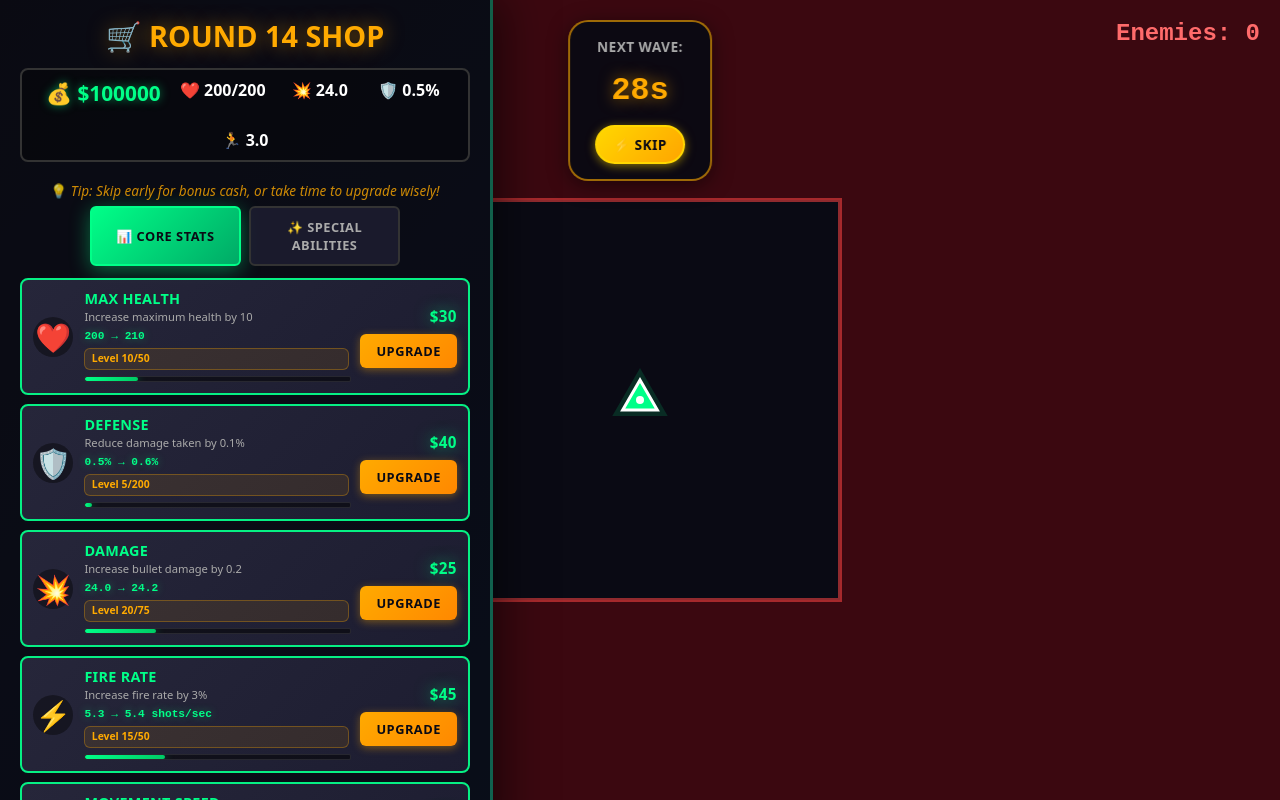
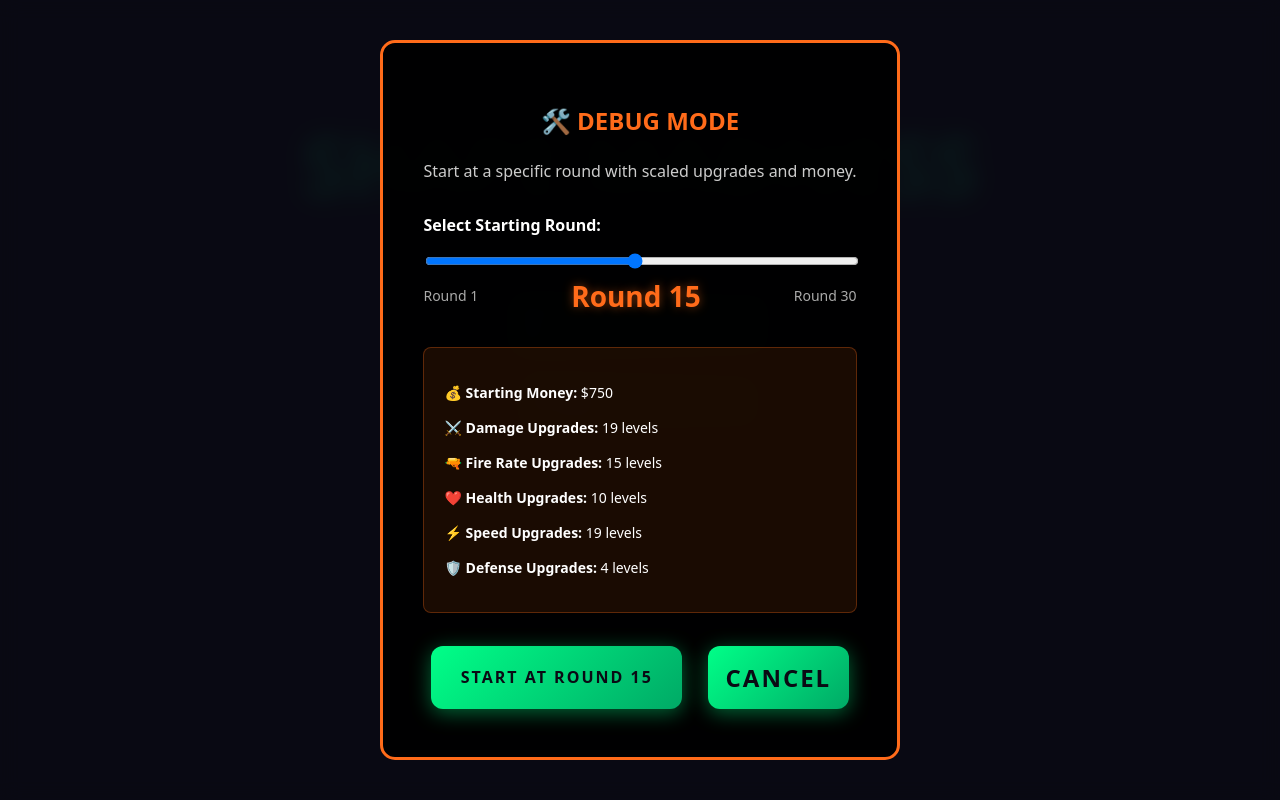
Before and after one commit to AnonUserThatsVeryAnon/ShapeMadness, a React (Vite) app: page / in a window 1280 px wide. Both pictures are taken after a click on the element "SHAPE MADNESS". Built offline with nearby package versions, Linux system fonts and the light colour scheme.

Commit message:
fix: Ensure valid placement

```diff
--- a/src/App.tsx
+++ b/src/App.tsx
@@ -53,6 +53,7 @@ import {
 // UI Components
 import { EnemyCard } from "./components/EnemyCard";
 import { CodexMenu } from "./components/CodexMenu";
+import { DebugMenu } from "./components/DebugMenu";
 import { ShopMenu } from "./components/ShopMenu";
 import { GameHUD } from "./components/GameHUD";
 import { GameMenu } from "./components/GameMenu";
@@ -83,6 +84,9 @@ function App() {
   const [showingCard, setShowingCard] = useState<EnemyType | null>(null);
   const [showCodex, setShowCodex] = useState(false);
   const codexStateRef = useRef<CodexState>(getCodexState());
+
+  // Debug mode state
+  const [showDebugMenu, setShowDebugMenu] = useState(false);
   const pendingDiscoveriesRef = useRef<EnemyType[]>([]); // Queue for end-of-round card display
 
   // Game state refs (for game loop access)
@@ -269,7 +273,8 @@ function App() {
     enemiesRef.current = spawnEnemiesForRound(
       statsRef.current.round,
       CANVAS_WIDTH,
-      CANVAS_HEIGHT
+      CANVAS_HEIGHT,
+      playZoneRef.current
     );
 
     // Check if boss spawned and add entrance effects
@@ -346,58 +351,64 @@ function App() {
     startRound();
   };
 
-  // Debug function to skip to wave 15 boss fight with good upgrades
-  const activateDebugMode = () => {
+  // Debug function to skip to specific wave with good upgrades
+  const activateDebugMode = (targetRound: number = 15) => {
     const player = playerRef.current;
     const stats = statsRef.current;
 
     // Reset game state first
     resetUpgrades();
 
-    // Give moderate upgrades (not maxed, but competitive)
+    // Give moderate upgrades (scaled with target round)
     const damageUpgrade = UPGRADES.find((u) => u.id === "damage");
     const fireRateUpgrade = UPGRADES.find((u) => u.id === "fire_rate");
     const healthUpgrade = UPGRADES.find((u) => u.id === "health");
     const speedUpgrade = UPGRADES.find((u) => u.id === "speed");
     const defenseUpgrade = UPGRADES.find((u) => u.id === "defense");
 
-    // Apply 20 levels of key upgrades for boss fight readiness
+    // Scale upgrades based on target round
+    const damageLevels = Math.min(20, Math.floor(targetRound * 1.3));
+    const fireRateLevels = Math.min(15, Math.floor(targetRound));
+    const healthLevels = Math.min(10, Math.floor(targetRound * 0.7));
+    const speedLevels = Math.min(20, Math.floor(targetRound * 1.3));
+    const defenseLevels = Math.min(5, Math.floor(targetRound * 0.3));
+
     if (damageUpgrade) {
-      for (let i = 0; i < 20; i++) {
+      for (let i = 0; i < damageLevels; i++) {
         damageUpgrade.currentLevel++;
         damageUpgrade.effect(player);
       }
     }
     if (fireRateUpgrade) {
-      for (let i = 0; i < 15; i++) {
+      for (let i = 0; i < fireRateLevels; i++) {
         fireRateUpgrade.currentLevel++;
         fireRateUpgrade.effect(player);
       }
     }
     if (healthUpgrade) {
-      for (let i = 0; i < 10; i++) {
+      for (let i = 0; i < healthLevels; i++) {
         healthUpgrade.currentLevel++;
         healthUpgrade.effect(player);
       }
     }
     if (speedUpgrade) {
-      for (let i = 0; i < 20; i++) {
+      for (let i = 0; i < speedLevels; i++) {
         speedUpgrade.currentLevel++;
         speedUpgrade.effect(player);
       }
     }
     if (defenseUpgrade) {
-      for (let i = 0; i < 5; i++) {
+      for (let i = 0; i < defenseLevels; i++) {
         defenseUpgrade.currentLevel++;
         defenseUpgrade.effect(player);
       }
     }
 
-    // Give money for shop
-    player.money = 100000;
-
-    // Set to round 14 so startRound() increments to 15
-    stats.round = 14;
+    // Give money scaled with round
+    player.money = Math.max(500, targetRound * 50);
+
+    // Set to target round - 1 so startRound() increments to target
+    stats.round = targetRound - 1;
     stats.score = 0;
     stats.kills = 0;
     stats.combo = 0;
@@ -421,7 +432,7 @@ function App() {
     // Force UI update
     forceUpdate({});
 
-    // Enter shop before boss fight
+    // Enter shop before starting
     setGameState(GameState.SHOP);
     setWaveTimer(30);
 
@@ -1985,10 +1996,7 @@ function App() {
             startRound();
           }}
           onShowCodex={() => setShowCodex(true)}
-          onDebugMode={() => {
-            initializePlayer();
-            activateDebugMode();
-          }}
+          onDebugMode={() => setShowDebugMenu(true)}
         />
       )}
 
@@ -2072,6 +2080,18 @@ function App() {
         />
       )}
 
+      {/* Debug Menu */}
+      {showDebugMenu && (
+        <DebugMenu
+          onClose={() => setShowDebugMenu(false)}
+          onStartDebug={(targetRound) => {
+            initializePlayer();
+            activateDebugMode(targetRound);
+            setShowDebugMenu(false);
+          }}
+        />
+      )}
+
       {showCodex && <CodexMenu onClose={() => setShowCodex(false)} />}
     </div>
   );
--- /dev/null
+++ b/src/components/DebugMenu.tsx
@@ -0,0 +1,159 @@
+import { useState } from "react";
+
+interface DebugMenuProps {
+  onClose: () => void;
+  onStartDebug: (targetRound: number) => void;
+}
+
+export function DebugMenu({ onClose, onStartDebug }: DebugMenuProps) {
+  const [debugRound, setDebugRound] = useState(15);
+
+  // Calculate scaled values based on round
+  const startingMoney = Math.max(500, debugRound * 50);
+  const damageLevels = Math.min(20, Math.floor(debugRound * 1.3));
+  const fireRateLevels = Math.min(15, Math.floor(debugRound));
+  const healthLevels = Math.min(10, Math.floor(debugRound * 0.7));
+  const speedLevels = Math.min(20, Math.floor(debugRound * 1.3));
+  const defenseLevels = Math.min(5, Math.floor(debugRound * 0.3));
+
+  return (
+    <div className="menu-overlay" style={{ zIndex: 1001 }}>
+      <div
+        style={{
+          backgroundColor: "rgba(0, 0, 0, 0.95)",
+          padding: "40px",
+          borderRadius: "15px",
+          border: "3px solid #ff6b1a",
+          maxWidth: "500px",
+          margin: "0 auto",
+        }}
+      >
+        <h2
+          style={{
+            color: "#ff6b1a",
+            marginBottom: "20px",
+            textAlign: "center",
+          }}
+        >
+          🛠️ DEBUG MODE
+        </h2>
+        <p
+          style={{
+            marginBottom: "30px",
+            color: "#ccc",
+            textAlign: "center",
+          }}
+        >
+          Start at a specific round with scaled upgrades and money.
+        </p>
+
+        <div style={{ marginBottom: "30px" }}>
+          <label
+            style={{
+              display: "block",
+              marginBottom: "10px",
+              color: "#fff",
+              fontWeight: "bold",
+            }}
+          >
+            Select Starting Round:
+          </label>
+          <input
+            type="range"
+            min="1"
+            max="30"
+            value={debugRound}
+            onChange={(e) => setDebugRound(Number(e.target.value))}
+            style={{
+              width: "100%",
+              height: "8px",
+              borderRadius: "4px",
+              outline: "none",
+              marginBottom: "10px",
+              cursor: "pointer",
+            }}
+          />
+          <div
+            style={{
+              display: "flex",
+              justifyContent: "space-between",
+              alignItems: "center",
+              color: "#aaa",
+              fontSize: "14px",
+            }}
+          >
+            <span>Round 1</span>
+            <span
+              style={{
+                color: "#ff6b1a",
+                fontSize: "28px",
+                fontWeight: "bold",
+                textShadow: "0 0 10px rgba(255, 107, 26, 0.5)",
+              }}
+            >
+              Round {debugRound}
+            </span>
+            <span>Round 30</span>
+          </div>
+        </div>
+
+        <div
+          style={{
+            marginBottom: "25px",
+            padding: "20px",
+            backgroundColor: "rgba(255, 107, 26, 0.1)",
+            borderRadius: "8px",
+            fontSize: "14px",
+            border: "1px solid rgba(255, 107, 26, 0.3)",
+          }}
+        >
+          <p style={{ marginBottom: "8px", color: "#fff" }}>
+            <strong>💰 Starting Money:</strong> ${startingMoney}
+          </p>
+          <p style={{ marginBottom: "8px", color: "#fff" }}>
+            <strong>⚔️ Damage Upgrades:</strong> {damageLevels} levels
+          </p>
+          <p style={{ marginBottom: "8px", color: "#fff" }}>
+            <strong>🔫 Fire Rate Upgrades:</strong> {fireRateLevels} levels
+          </p>
+          <p style={{ marginBottom: "8px", color: "#fff" }}>
+            <strong>❤️ Health Upgrades:</strong> {healthLevels} levels
+          </p>
+          <p style={{ marginBottom: "8px", color: "#fff" }}>
+            <strong>⚡ Speed Upgrades:</strong> {speedLevels} levels
+          </p>
+          <p style={{ color: "#fff" }}>
+            <strong>🛡️ Defense Upgrades:</strong> {defenseLevels} levels
+          </p>
+        </div>
+
+        <div style={{ display: "flex", gap: "10px", justifyContent: "center" }}>
+          <button
+            className="menu-button"
+            onClick={() => onStartDebug(debugRound)}
+            style={{
+              backgroundColor: "#ff6b1a",
+              flex: 1,
+              padding: "15px",
+              fontSize: "16px",
+              fontWeight: "bold",
+            }}
+          >
+            START AT ROUND {debugRound}
+          </button>
+          <button
+            className="menu-button"
+            onClick={onClose}
+            style={{
+              backgroundColor: "#666",
+              flex: 0.5,
+              padding: "15px",
+            }}
+          >
+            CANCEL
+          </button>
+        </div>
+      </div>
+    </div>
+  );
+}
--- a/src/utils/enemies.ts
+++ b/src/utils/enemies.ts
@@ -316,11 +316,13 @@ export function updateEnemyPosition(enemy: Enemy, player: Player, deltaTime: num
 
 import { getPatternForRound, selectEnemyType } from '../systems/spawning/WavePatterns';
 import { isBoss, initializeBoss } from '../systems/spawning/BossAbilitySystem';
+import type { PlayZone } from '../types/game';
 
 export function spawnEnemiesForRound(
   round: number,
   canvasWidth: number,
-  canvasHeight: number
+  canvasHeight: number,
+  playZone: PlayZone
 ): Enemy[] {
   const enemies: Enemy[] = [];
   const spawnMargin = 50;
@@ -352,34 +354,41 @@ export function spawnEnemiesForRound(
     let x = 0, y = 0;
 
     if (type === EnemyType.TURRET_SNIPER) {
-      // Turret Snipers spawn near the borders of the map
-      // This makes them strategic defensive positions
-      const borderMargin = 80; // Distance from edge
+      // Turret Snipers spawn near the borders of the play zone
+      // This makes them strategic defensive positions within the safe area
+      const borderMargin = 50; // Distance from play zone edge
       const edge = Math.floor(Math.random() * 4);
 
-      // Ensure we have valid spawn bounds
-      const minX = borderMargin;
-      const maxX = canvasWidth - borderMargin;
-      const minY = borderMargin;
-      const maxY = canvasHeight - borderMargin;
+      // Use play zone boundaries instead of canvas boundaries
+      const minX = playZone.x + borderMargin;
+      const maxX = playZone.x + playZone.width - borderMargin;
+      const minY = playZone.y + borderMargin;
+      const maxY = playZone.y + playZone.height - borderMargin;
 
-      switch (edge) {
-        case 0: // Top border
-          x = Math.max(minX, Math.min(maxX, randomRange(minX, maxX)));
-          y = borderMargin;
-          break;
-        case 1: // Right border
-          x = canvasWidth - borderMargin;
-          y = Math.max(minY, Math.min(maxY, randomRange(minY, maxY)));
-          break;
-        case 2: // Bottom border
-          x = Math.max(minX, Math.min(maxX, randomRange(minX, maxX)));
-          y = canvasHeight - borderMargin;
-          break;
-        case 3: // Left border
-          x = borderMargin;
-          y = Math.max(minY, Math.min(maxY, randomRange(minY, maxY)));
-          break;
+      // Ensure valid ranges
+      if (maxX <= minX || maxY <= minY) {
+        // Fallback to center if play zone is too small
+        x = playZone.x + playZone.width / 2;
+        y = playZone.y + playZone.height / 2;
+      } else {
+        switch (edge) {
+          case 0: // Top border of play zone
+            x = randomRange(minX, maxX);
+            y = minY;
+            break;
+          case 1: // Right border of play zone
+            x = maxX;
+            y = randomRange(minY, maxY);
+            break;
+          case 2: // Bottom border of play zone
+            x = randomRange(minX, maxX);
+            y = maxY;
+            break;
+          case 3: // Left border of play zone
+            x = minX;
+            y = randomRange(minY, maxY);
+            break;
+        }
       }
     } else {
       // Regular enemies spawn at edges
```
